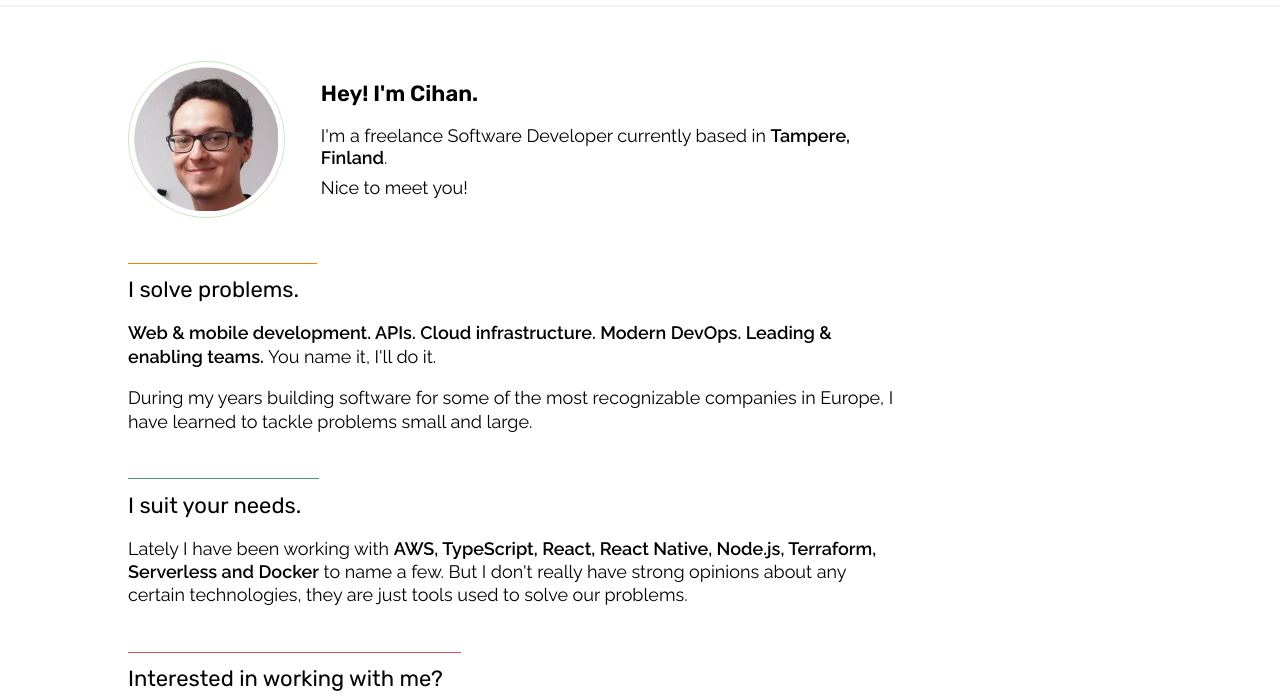
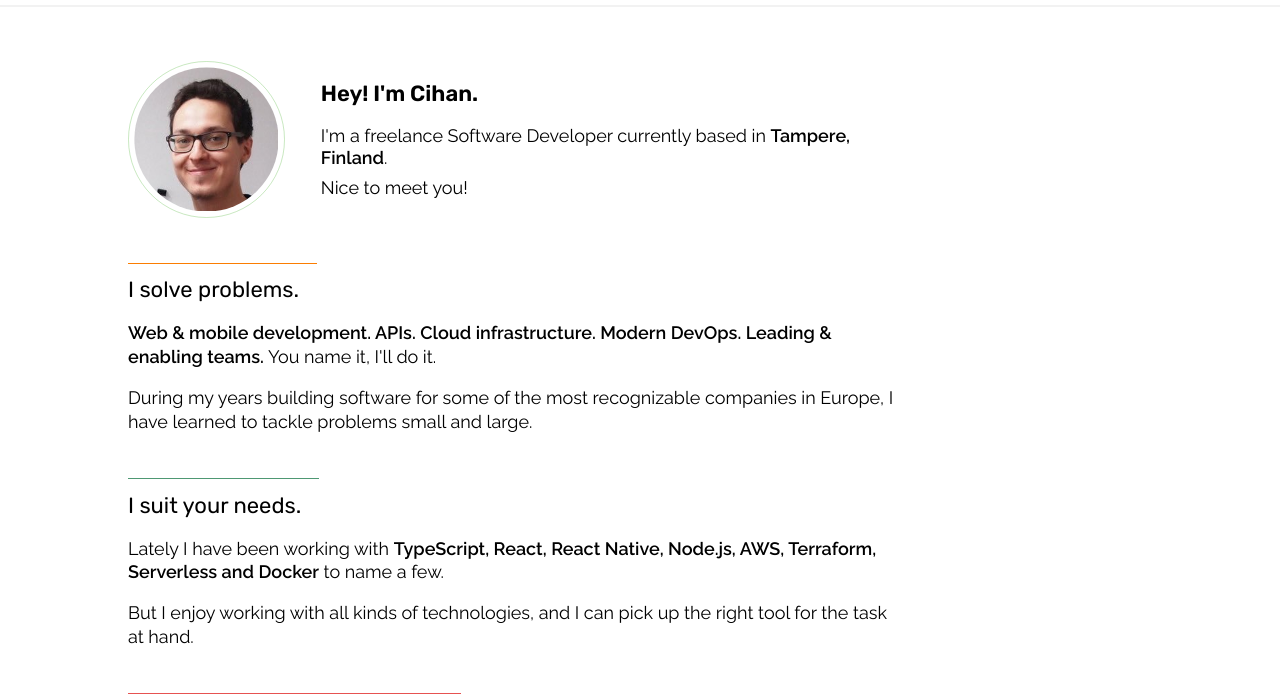
Before and after one commit to Keksike/home-website, a Gatsby site: page / in a window 1280 px wide. Shown: the part 111-807 px from the top of the page. Built offline with nearby package versions, Linux system fonts and the light colour scheme; Gatsby itself is replaced by a stand-in of ours.

Commit message:
rework text

```diff
--- a/src/pages/index.tsx
+++ b/src/pages/index.tsx
@@ -213,12 +213,14 @@ const IndexPage = () => (
           <p>
             Lately I have been working with{' '}
             <b>
-              AWS, TypeScript, React, React Native, Node.js, Terraform,
+              TypeScript, React, React Native, Node.js, AWS, Terraform,
               Serverless and Docker
             </b>{' '}
-            to name a few. But I don't really have strong opinions about any
-            certain technologies, they are just tools used to solve our
-            problems.
+            to name a few.
+          </p>
+          <p>
+            But I enjoy working with all kinds of technologies, and I can pick
+            up the right tool for the task at hand.
           </p>
         </div>
         <div>
```
